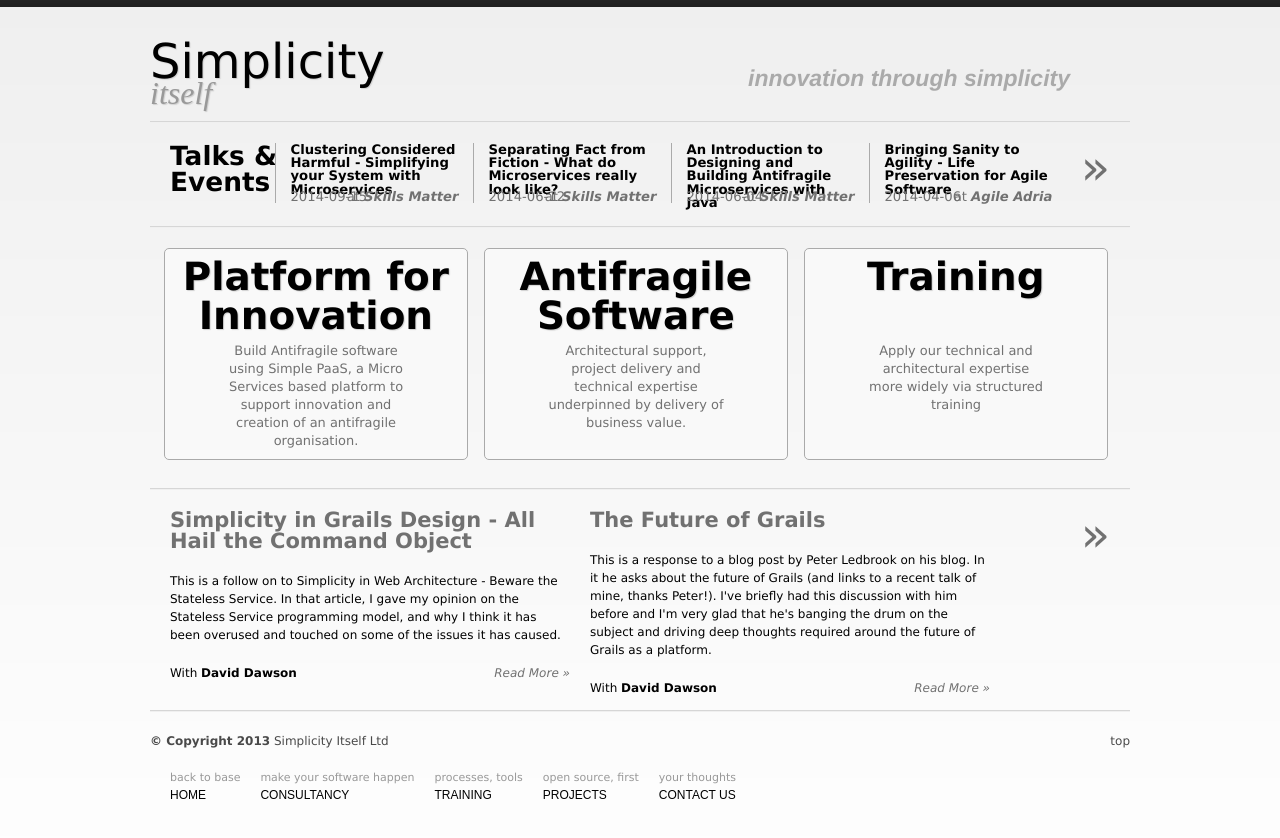
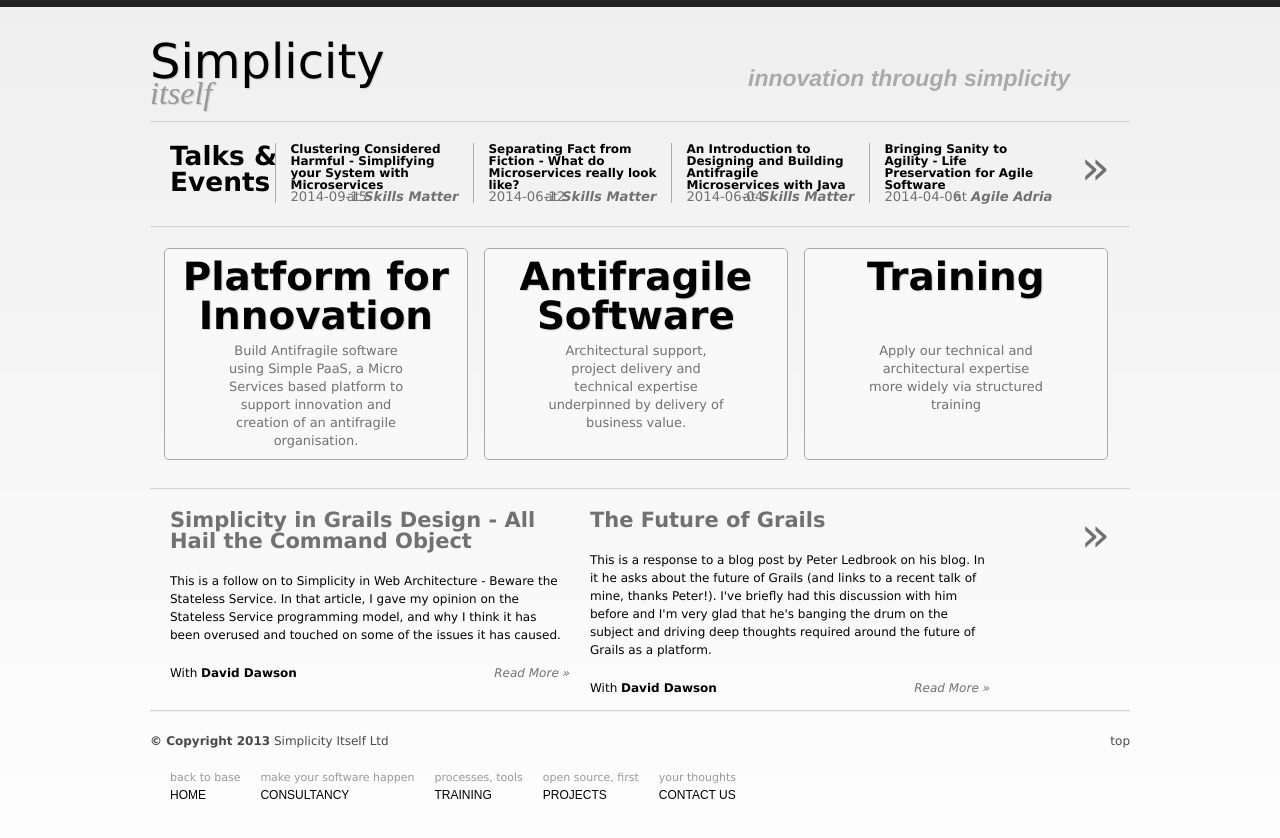
Before and after one commit to simplicitysite/simplicitysite.github.io, a Jekyll site: the page built from index.html, in a window 1280 px wide. Shown: the top 838 px of the page. Built offline with Jekyll 4.4.1, drawn with Linux system fonts in a browser that asks for light colours; nearby versions of some CDN libraries; Markdown is read by kramdown in place of the engine named in the settings.

Commit message:
style issue on front page

```diff
--- a/_includes/topbar.html
+++ b/_includes/topbar.html
@@ -31,7 +31,7 @@
 		<div class="float" style="height:60px; width:168px; float:left; margin: 0 14px 20px 14px; position:relative;">
 
 			<a href="{{ post.url }}" style="display:block; width:100%; height:100%;">
-				<span class="title" style="font-size: 1.1em; font-weight:bold; display:block;">
+				<span class="title" style="font-size: 1em; font-weight:bold; display:block;">
 				{{ post.title }}
 				</span>
 
```
